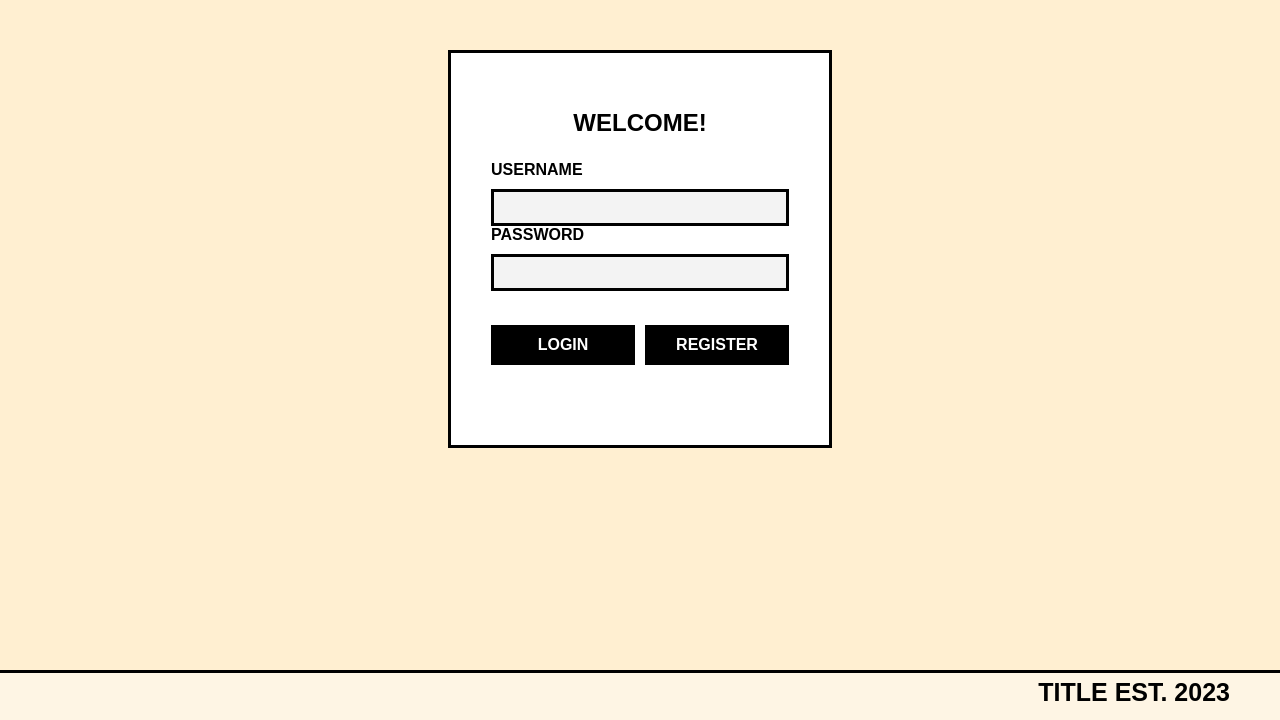
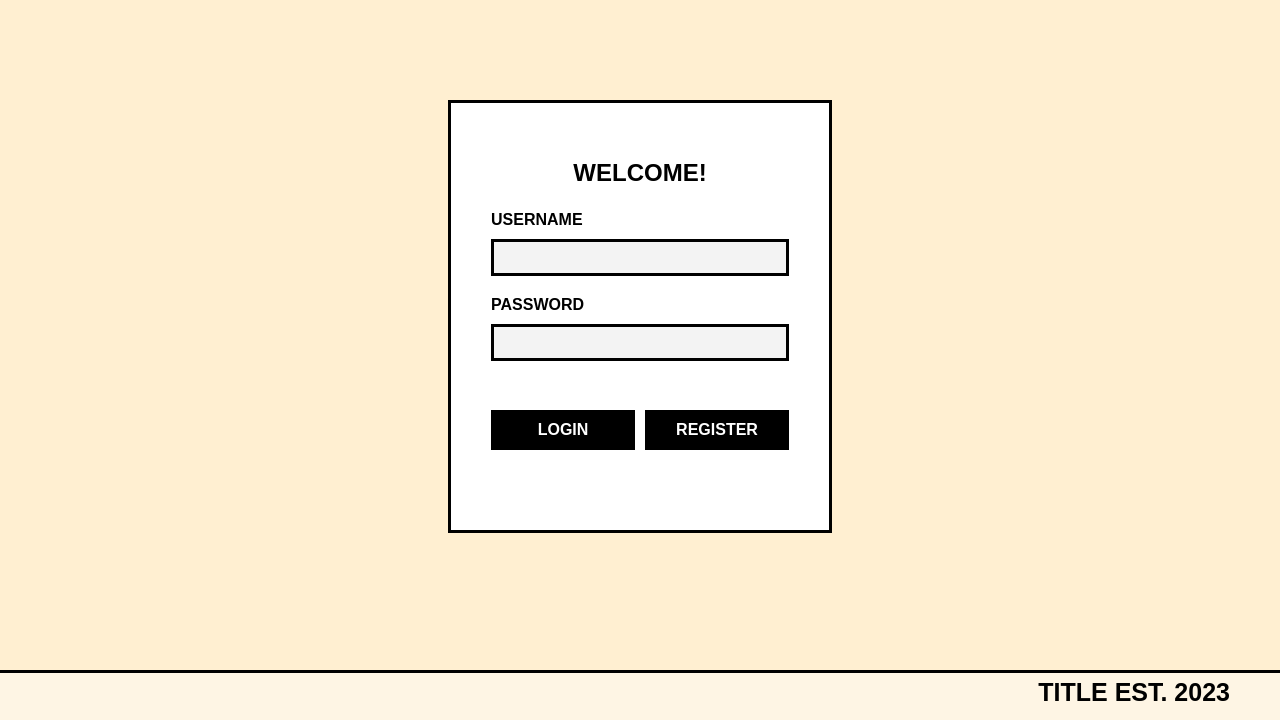
Before and after one commit to JuliaMelle/2ITG_grp2_LuzViMinda, a PHP site: page /login.php in a window 1280 px wide. Shown: the part 80-800 px from the top of the page. Run offline with PHP 8.4, Linux system fonts and the light colour scheme.

Commit message:
update style.css
yung margin ng card, input, and button

```diff
--- a/styles/login.css
+++ b/styles/login.css
@@ -29,7 +29,7 @@
 .card {
     /* box-shadow: 0 4px 8px 0 rgba(0,0,0,0.2); */
     /* transition: 0.3s; */
-    margin-top: 50px;
+    margin-top: 100px;
 
     width: 100%;
     border: solid;
@@ -62,6 +62,7 @@
     padding: 5px;
 
     margin-top: 10px;
+    margin-bottom: 20px;
 }
 
 .button {
@@ -75,7 +76,7 @@
     background: var(--black);
     color: var(--white);
     height: 40px;
-    margin-top: 10px;
+    margin-top: 5px;
     border: none;
     border-radius: 0 !important;
     font-size: 16px;
```
